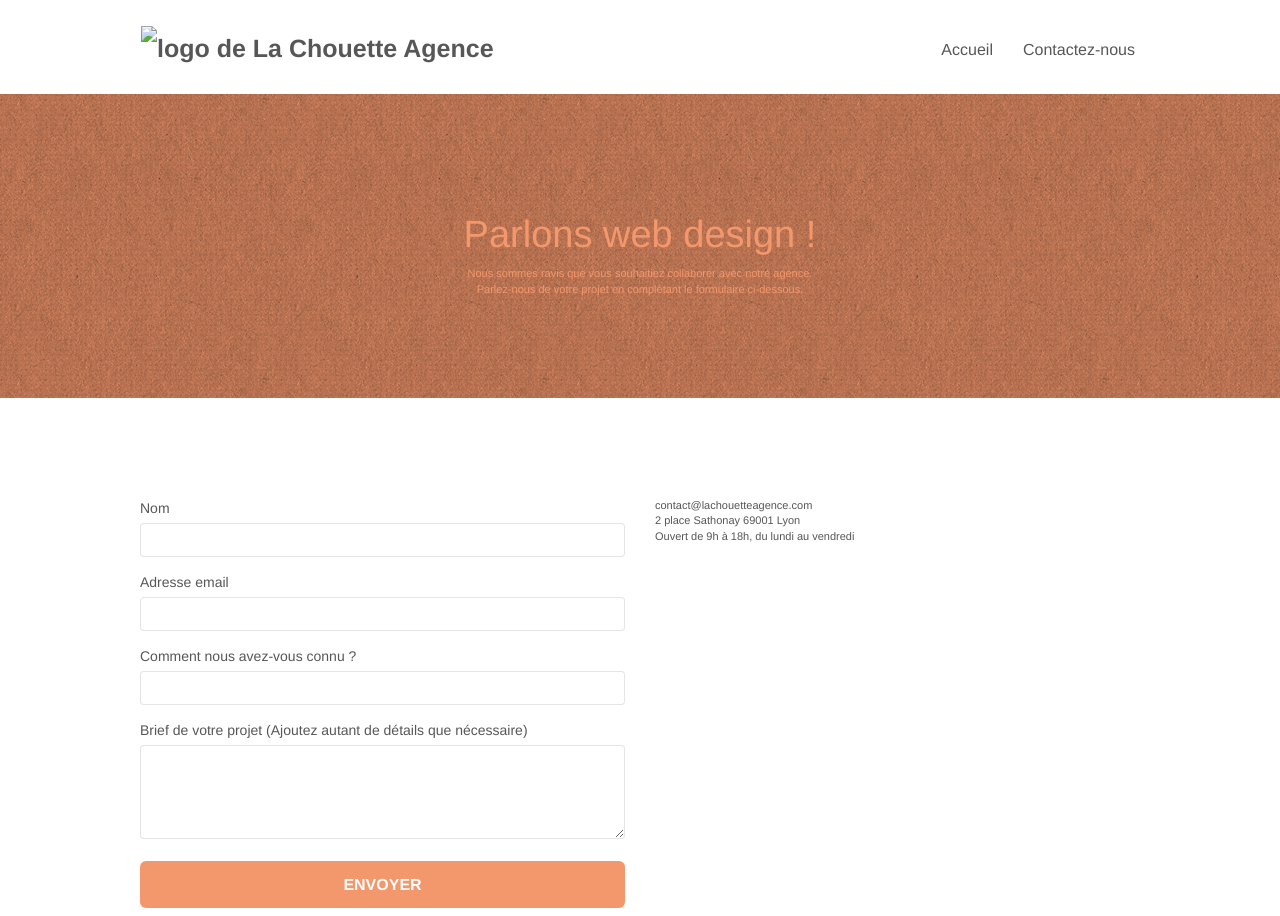
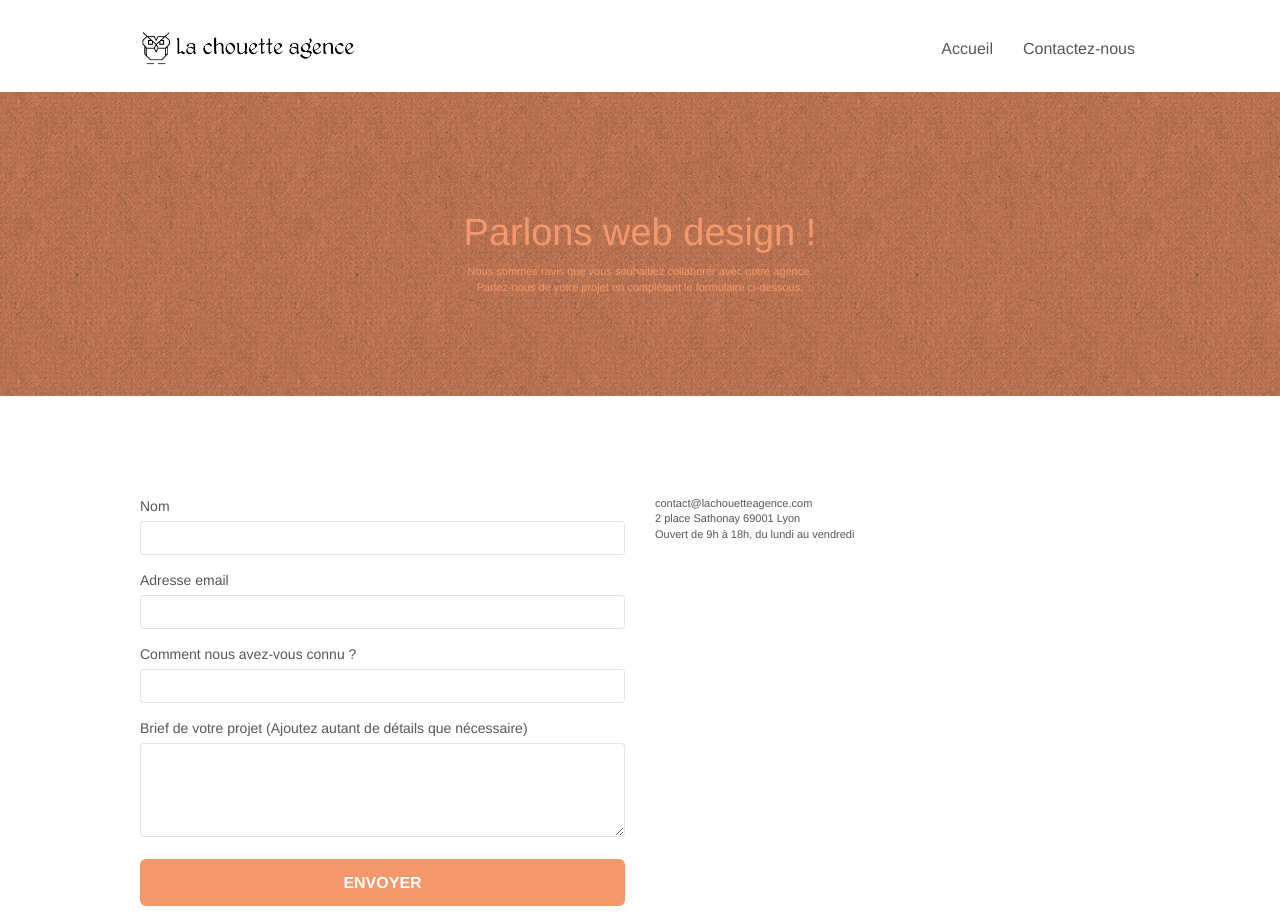
Before and after one commit to MeloFDC26/BrandonTschudi_4_13122021, a plain HTML site: page page contact/index.html in a window 1280 px wide. Shown: the top 916 px of the page. Drawn offline with Linux system fonts and the light colour scheme; the site is published under a folder, as on GitHub Pages, so addresses that start at the root find nothing.

Commit message:
correction

```diff
--- a/page contact/index.html
+++ b/page contact/index.html
@@ -38,7 +38,7 @@
 				<div class="container bloc-sm">
 					<nav class="navbar row">
 						<div class="navbar-header">
-							<a class="navbar-brand" href="../index.html"><img src="/img/la-chouette-agence.png"
+							<a class="navbar-brand" href="../index.html"><img src="../img/la-chouette-agence.png"
 									alt="logo de La Chouette Agence" height="40" /></a>
 							<button id="nav-toggle" type="button" class="ui-navbar-toggle navbar-toggle"
 								data-toggle="collapse" data-target=".navbar-1">
```
